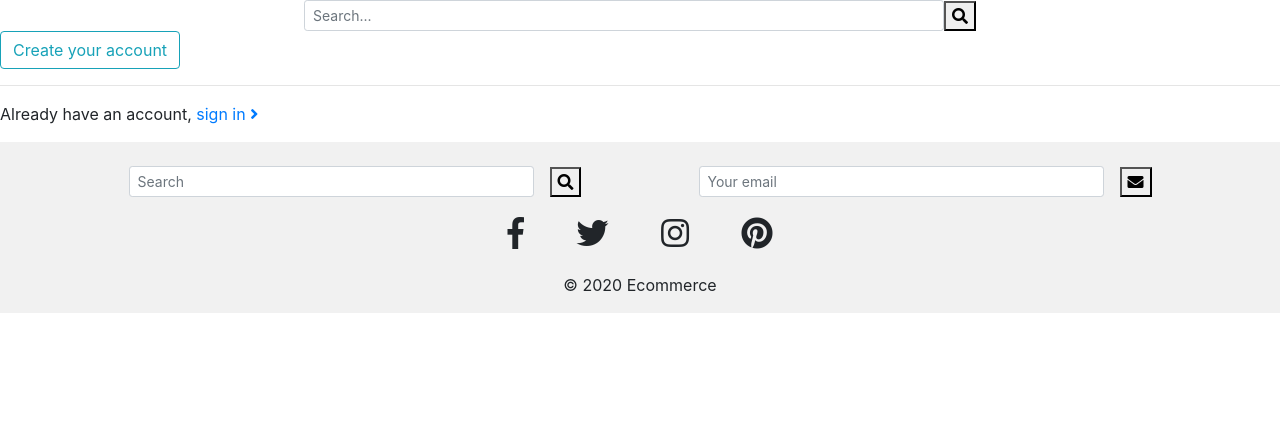
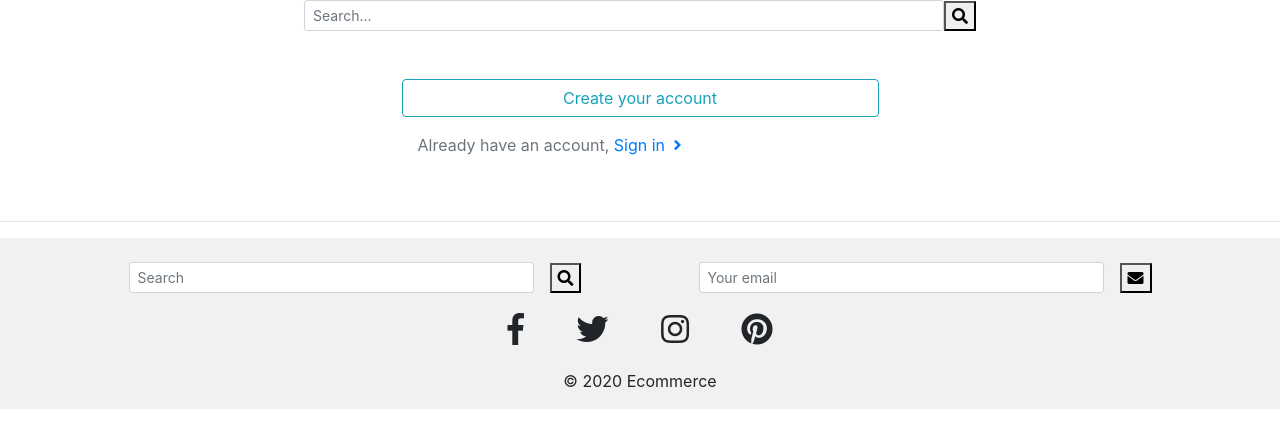
Before and after one commit to Luciano-Lima/ecommerce, a Django app: template accounts/templates/register.html in a window 1280 px wide. Shown: the part 152-600 px from the top of the page. Run offline with Django 3.2, Linux system fonts and the light colour scheme; the template is opened without the code that fills it, so the values that code supplies are empty; some libraries are stand-ins or nearby versions.

Commit message:
Center the form

```diff
--- a/accounts/templates/register.html
+++ b/accounts/templates/register.html
@@ -5,12 +5,17 @@
 {% block page_heading %}User Registration{% endblock %}
 
 {% block content %}
-<form method="POST">
-    {% csrf_token %}
-    {{ registration_form | as_bootstrap }}
-    <button type="submit" class="btn btn-outline-info">Create your account</button>
-</form>
+<div class="container">
+    <div class="row m-5">
+        <div class="col-md-6 offset-3">
+            <form method="POST">
+                {% csrf_token %}
+                {{ registration_form | as_bootstrap }}
+                <button type="submit" class="btn btn-outline-info general-style-btn w-100 ml-0">Create your account</button>
+            </form>
+            <p class="text-muted m-3">Already have an account,  <a href="{% url 'login' %}">Sign in <i class="fas fa-angle-right ml-1"></i></a></p>
+        </div>
+    </div>
+</div>
 <hr>
-<p>Already have an account,  <a href="{% url 'login' %}">sign in <i class="fas fa-angle-right"></i></a></p>
-
 {% endblock %}
```
